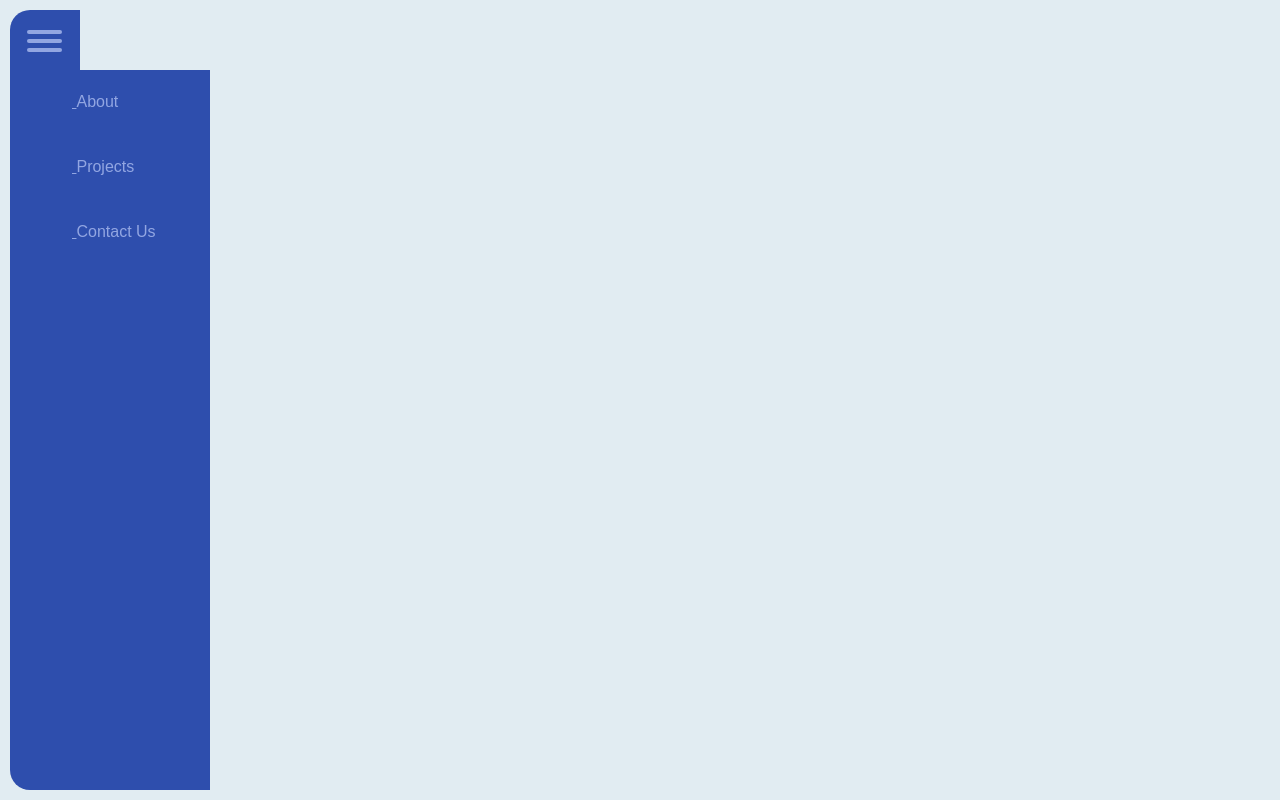
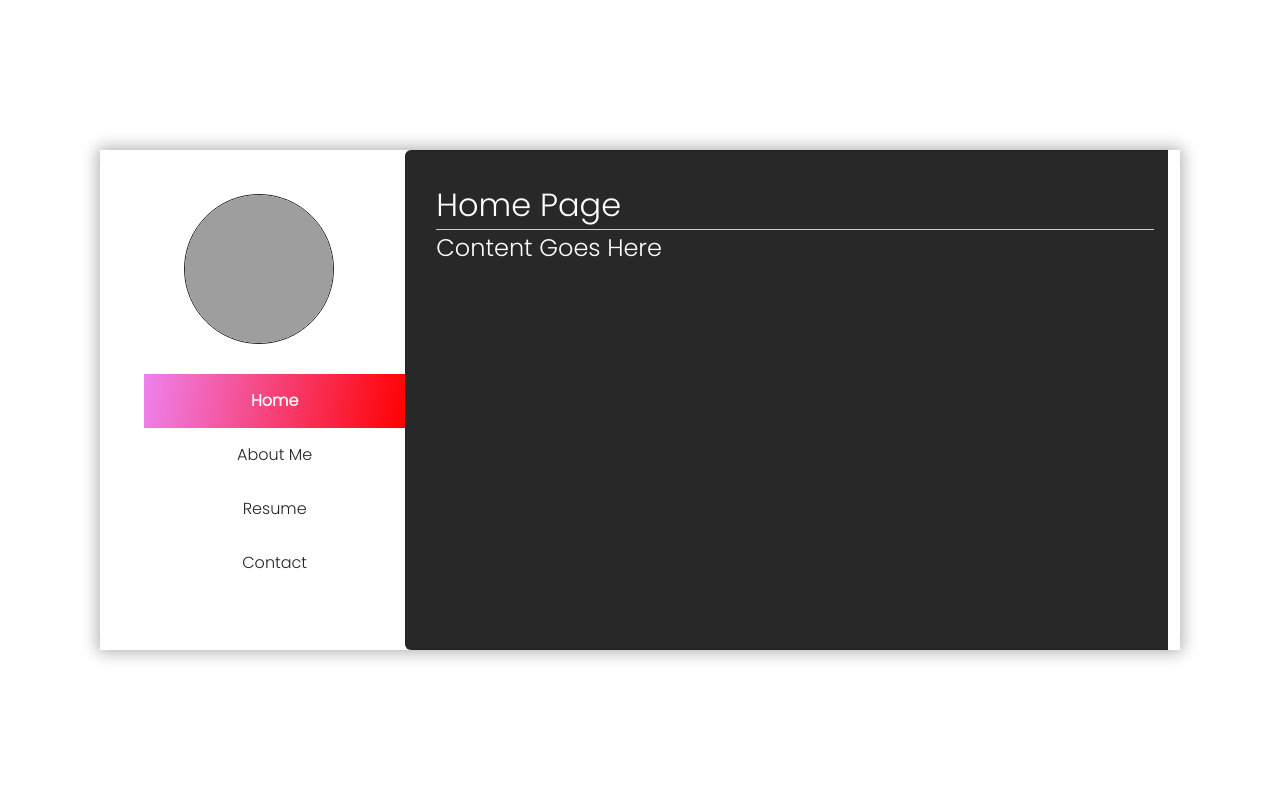
Before and after one commit to Aliona83/Portfolio, a Django app: page / in a window 1280 px wide. Run offline with Django 5.2, Linux system fonts and the light colour scheme; grey boxes are pictures that could not be loaded.

Commit message:
Add navigation view in main.html,add style

```diff
--- a/Portfolio/static/css/styles.css
+++ b/Portfolio/static/css/styles.css
@@ -1,175 +1,138 @@
-
-*{
+@import url("https://fonts.googleapis.com/css2?family=Poppins:wght@300&display=swap");
+:root {
+--navbar-width: 300px;
+--color-light: #fff;
+}
+* {
 margin: 0;
 padding: 0;
-list-style: none;
-text-decoration: none;
 box-sizing: border-box;
-font-family: 'Montserrat', sans-serif;
+font-family: "Poppins", sans-serif;
 }
 
-body{
-background: #e1ecf2;
+body {
+height: 100vh;
+width: 100vw;
+display: flex;
+justify-content: center;
+align-items: center;
+padding: 0px 100px;
+overflow: hidden;
 }
 
-.wrapper{
-margin: 10px;
+.container {
+display: flex;
+box-shadow: 0px 0px 15px 2px #1f1f1f5e;
+overflow: hidden;
 }
 
-.wrapper .top_navbar{
-width: calc(100% - 20px);
-height: 60px;
-display: flex;
-position: fixed;
-top: 10px;
+main {
+overflow: hidden;
 }
 
-.wrapper .top_navbar .hamburger{
-width: 70px;
+aside {
+width: var(--navbar-width);
+height: 500px;
+display: flex;
+align-items: center;
+justify-content: center;
+}
+.navbar {
+width: 100%;
+display: flex;
+flex-direction: column;
+gap: 30px;
+align-items: center;
+}
+.user-logo {
+height: 150px;
+width: 150px;
+}
+.user-logo img {
 height: 100%;
-background: #2e4ead;
-padding: 15px 17px;
-border-top-left-radius: 20px;
+width: 100%;
+border: 1px double #1f1f1f;
+border-radius: 50%;
+}
+nav,
+ul {
+width: 100%;
+text-align: center;
+}
+li {
+list-style: none;
+padding: 15px 10px;
+position: relative;
+letter-spacing: 0px;
 cursor: pointer;
+transition: all 300ms ease-in-out;
+transform: translateY(0px);
+}
+li:hover {
+letter-spacing: 1px;
+transform: translateY(1px);
+color: var(--color-light);
+font-weight: 600;
+}
+li::before {
+content: "";
+background: red;
+height: 100%;
+position: absolute;
+left: 0;
+top: 0;
+width: 0%;
+z-index: -1;
+transition: width 300ms ease-in-out;
 }
 
-.wrapper .top_navbar .hamburger div{
-width: 35px;
-height: 4px;
-background: #92a6e2;
-margin: 5px 0;
-border-radius: 5px;
+li:hover::before {
+width: 100%;
 }
-/*
-.wrapper .top_navbar .top_menu{
-width: calc(100% - 70px);
-height: 100%;
-background: #fff;
-border-top-right-radius: 20px;
-display: flex;
-justify-content: space-between;
-align-items: center;
-padding: 0 20px;
-box-shadow: 0 1px 1px rgba(0,0,0,0.1);
+.card {
+height: 500px;
+padding: 30px;
+display: none;
+width: calc(100vw - 500px);
+color: var(--color-light);
+transform: translateX(-100%);
+}
+.card.active {
+display: block;
+animation: slide 500ms ease-in-out both;
+}
+.card .title {
+font-size: 2rem;
+border-bottom: 1px solid #ccc;
+}
+.card .content {
+font-size: 1.5rem;
 }
 
-.wrapper .top_navbar .top_menu .logo{
-color: #2e4ead;
-font-size: 20px;
-font-weight: 700;
-letter-spacing: 3px;
+.home {
+background: #282828;
 }
-
-.wrapper .top_navbar .top_menu ul{
-display: flex;
+.about {
+background: #11b4d1;
 }
-
-.wrapper .top_navbar .top_menu ul li a{
-display: block;
-margin: 0 10px;
-width: 35px;
-height: 35px;
-line-height: 35px;
-text-align: center;
-border: 1px solid #2e4ead;
-border-radius: 50%;
-color: #2e4ead;
+.resume {
+background: rgb(30 29 26 / 75%);
 }
-
-.wrapper .top_navbar .top_menu ul li a:hover{
-background: #4360b5;
-color: #fff;
+.contact {
+background: rgb(15, 150, 15);
 }
-
-.wrapper .top_navbar .top_menu ul li a:hover i{
-color: #fff;
-} */
-
-.wrapper .sidebar{
-position: fixed;
-top: 70px;
-left: 10px;
-background: #2e4ead;
-width: 200px;
-height: calc(100% - 80px);
-border-bottom-left-radius: 20px;
-transition: all 0.3s ease;
+.selectedLink {
+background: linear-gradient(100deg, violet, red);
+color: var(--color-light);
+font-weight: 600;
 }
-
-.wrapper .sidebar ul li a{
-    display: block;
-    padding: 20px;
-    color: #fff;
-    position: relative;
-    margin-bottom: 1px;
-    color: #92a6e2;
-    white-space: nowrap;
+@keyframes slide {
+0% {
+transform: translateX(-100%);
+opacity: 0;
 }
-
-.wrapper .sidebar ul li a:before{
-content: "";
-position: absolute;
-top: 0;
-left: 0;
-width: 3px;
-height: 100%;
-background: #92a6e2;
-display: none;
+100% {
+transform: translateX(0%);
+opacity: 1;
 }
-
-.wrapper .sidebar ul li a span.icon{
-margin-right: 10px;
-display: inline-block;
 }
-
-.wrapper .sidebar ul li a span.title{
-display: inline-block;
-}
-
-.wrapper .sidebar ul li a:hover,
-.wrapper .sidebar ul li a.active{
-background: #4360b5;
-color: #fff;
-}
-
-.wrapper .sidebar ul li a:hover:before,
-.wrapper .sidebar ul li a.active:before{
-display: block;
-}
-
-.wrapper .main_container{
-width: (100% - 200px);
-margin-top: 70px;
-margin-left: 200px;
-padding: 15px;
-transition: all 0.3s ease;
-}
-
-.wrapper .main_container .item{
-background: #fff;
-margin-bottom: 10px;
-padding: 15px;
-font-size: 14px;
-line-height: 22px;
-}
-
-.wrapper.collapse .sidebar{
-width: 70px;
-}
-
-.wrapper.collapse .sidebar ul li a{
-text-align: center;
-}
-
-.wrapper.collapse .sidebar ul li a span.icon{
-margin: 0;
-}
-
-.wrapper.collapse .sidebar ul li a span.title{
-display: none;
-}
-
-.wrapper.collapse .main_container{
-width: (100% - 70px);
-margin-left: 70px;
-}
--- a/Portfolio/templates/Portfolio/main.html
+++ b/Portfolio/templates/Portfolio/main.html
@@ -10,42 +10,39 @@
 
 </head>
 <body>
-    <nav>
-    <div class="wrapper">
-
-        <div class="top_navbar">
-            <div class="hamburger">
-                <div class="one"></div>
-                <div class="two"></div>
-                <div class="three"></div>
-            </div>
-
-            {% comment %} <div class="logo">
-                Aliona & Janusko
-            </div> {% endcomment %}
-
+<div class="container">
+    <aside>
+        <div class="navbar">
+        <div class="user-logo"><img src="userlogo.jpg"" /></div>
+        <nav>
+            <ul>
+            <li class="selectedLink" name="home">Home</li>
+            <li name="about">About Me</li>
+            <li name="resume">Resume</li>
+            <li name="contact">Contact</li>
+            </ul>
+        </nav>
         </div>
-
-        <div class="sidebar">
-            <ul>
-                <li><a href="#">
-                <span class="icon"><i class="fas fa-book"></i></span>
-                <span class="title">About</span>
-                </a></li>
-                <li><a href="#">
-                <span class="icon"><i class="fas fa-file-video"></i></span>
-                <span class="title">Projects</span>
-                </a></li>
-                <li><a href="#">
-                <span class="icon"><i class="fas fa-volleyball-ball"></i></span>
-                <span class="title">Contact Us</span>
-                </a></li>
-            </ul>
+    </aside>
+    <main>
+        <div class="card active home" data-home>
+        <div class="title">Home Page</div>
+        <div class="content">Content Goes Here</div>
         </div>
-
-
-    </nav>
-
-{% comment %} <script src="https://cdn.jsdelivr.net/npm/bootstrap@5.3.3/dist/js/bootstrap.bundle.min.js" integrity="sha384-YvpcrYf0tY3lHB60NNkmXc5s9fDVZLESaAA55NDzOxhy9GkcIdslK1eN7N6jIeHz" crossorigin="anonymous"></script> {% endcomment %}
+        <div class="card about" data-about>
+        <div class="title">About Me Page</div>
+        <div class="content">Content Goes Here</div>
+        </div>
+        <div class="card resume" data-resume>
+        <div class="title">Resume Page</div>
+        <div class="content">Content Goes Here</div>
+        </div>
+        <div class="card contact" data-contact>
+        <div class="title">Contact Page</div>
+        <div class="content">Content Goes Here</div>
+        </div>
+    </main>
+    </div>
+<script src="https://cdn.jsdelivr.net/npm/bootstrap@5.3.3/dist/js/bootstrap.bundle.min.js" integrity="sha384-YvpcrYf0tY3lHB60NNkmXc5s9fDVZLESaAA55NDzOxhy9GkcIdslK1eN7N6jIeHz" crossorigin="anonymous"></script>
 </body>
 </html>
```
Also changed, not shown: Portfolio/static/css/js/script.js (+27 -0 lines).
